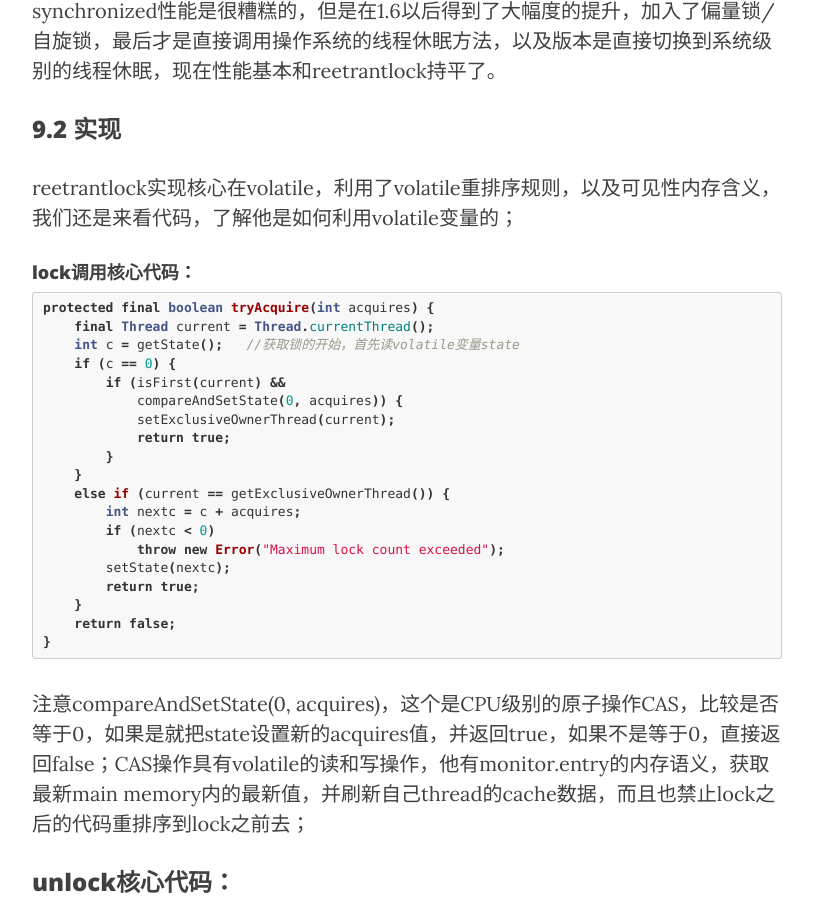
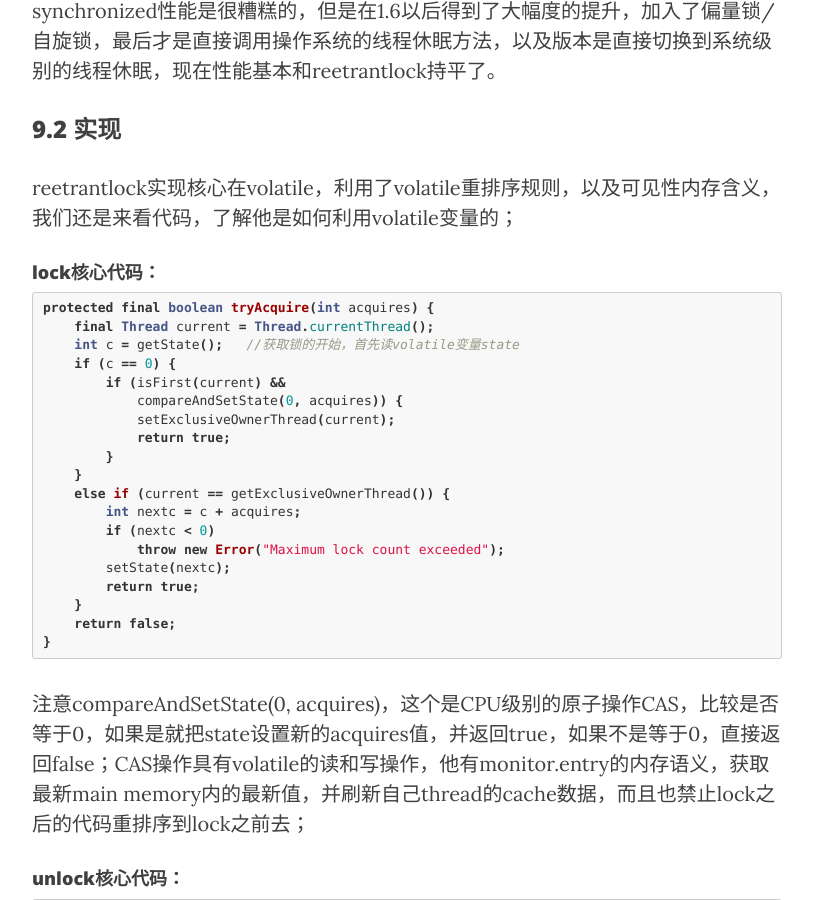
Before and after one commit to ryanwli/ryanwli.github.io, a Jekyll site: the page built from _posts/2016-08-20-jmm.md, in a window 1280 px wide and 900 px high, scrolled down 14690 px. Shown: the whole window, without its empty margins (233-1046 px from the left). Built offline with Jekyll 4.4.1, drawn with Linux system fonts in a browser that asks for light colours; nearby versions of some CDN libraries.

Commit message:
完成jmm coding

````diff
--- a/_posts/2016-08-20-jmm.md
+++ b/_posts/2016-08-20-jmm.md
@@ -496,7 +496,7 @@ JMM会在构造函数结束前加一个store-store内存屏障，来确保构造
 
 reetrantlock实现核心在volatile，利用了volatile重排序规则，以及可见性内存含义，我们还是来看代码，了解他是如何利用volatile变量的；
 
-#### lock调用核心代码：
+#### lock核心代码：
 
 ```java
 protected final boolean tryAcquire(int acquires) {
@@ -522,7 +522,7 @@ protected final boolean tryAcquire(int acquires) {
 
 注意compareAndSetState(0, acquires)，这个是CPU级别的原子操作CAS，比较是否等于0，如果是就把state设置新的acquires值，并返回true，如果不是等于0，直接返回false；CAS操作具有volatile的读和写操作，他有monitor.entry的内存语义，获取最新main memory内的最新值，并刷新自己thread的cache数据，而且也禁止lock之后的代码重排序到lock之前去；
 
-### unlock核心代码：
+#### unlock核心代码：
 
 ```java
 protected final boolean tryRelease(int releases) {
````
